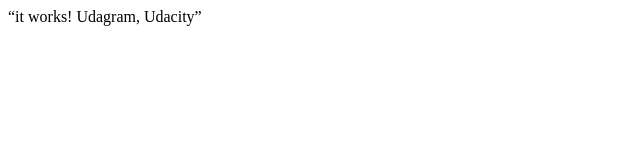
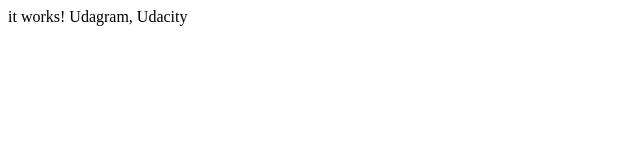
Before and after one commit to Nishan-Vivek/High-Availability-WebApp-Project, a plain HTML site: page website/index.html in a window 1280 px wide. Shown: the full height of the page, 0-640 px from the left. Drawn offline with Linux system fonts and the light colour scheme.

Commit message:
fix: website text

```diff
--- a/website/index.html
+++ b/website/index.html
@@ -1 +1 @@
-<P>“it works! Udagram, Udacity”</P>
+<p>it works! Udagram, Udacity</p>
```
Also changed, not shown: 1 other file.
